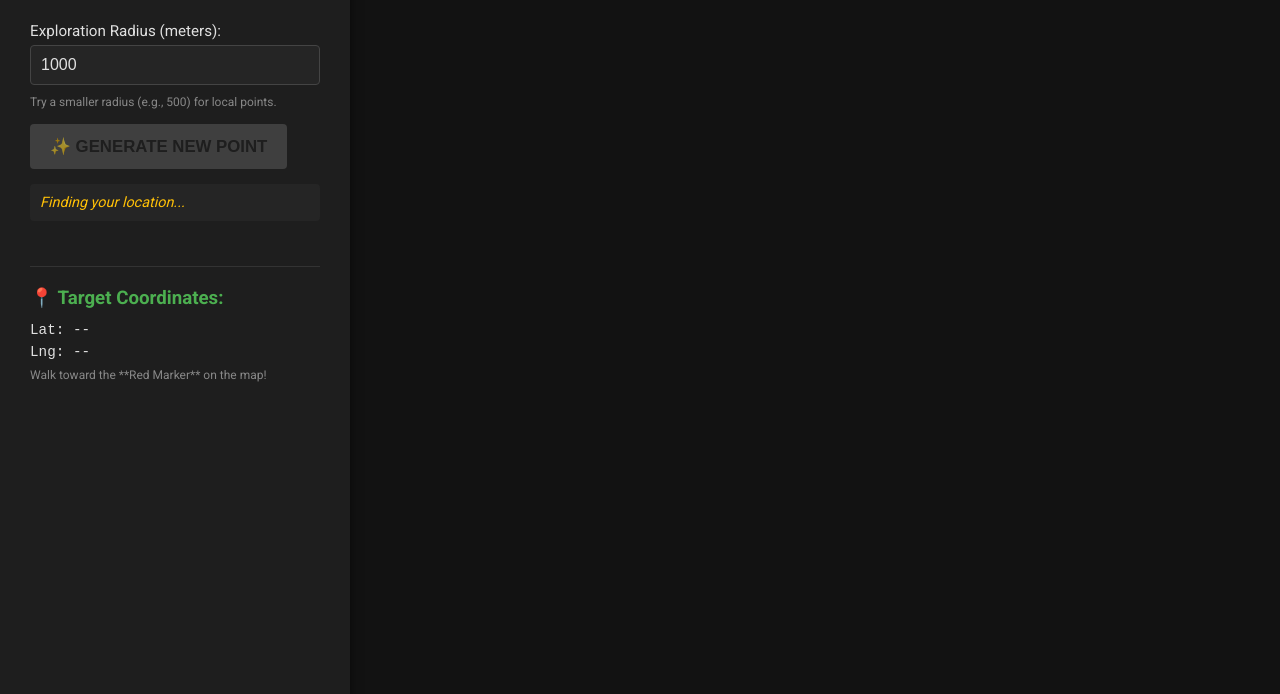
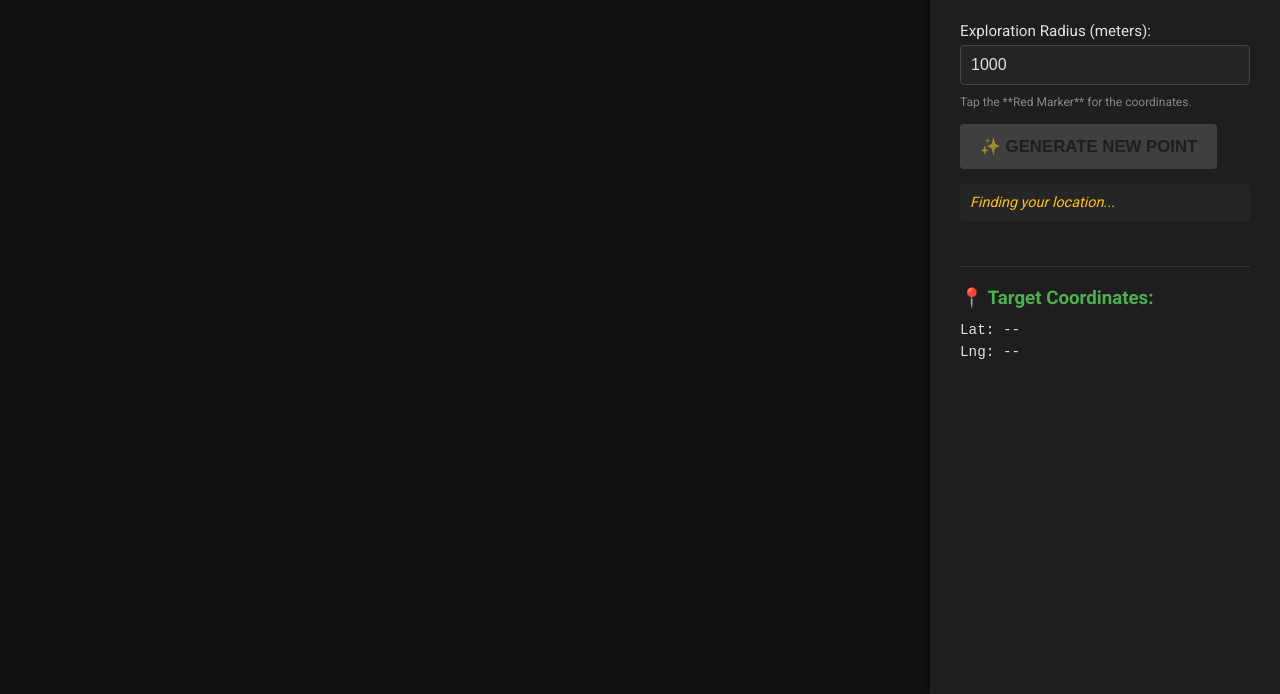
Before and after one commit to twistvale/RandomGeo, a plain HTML site: page index.html in a window 1280 px wide. Shown: the part 106-800 px from the top of the page. Drawn offline with nearby package versions, Linux system fonts and the light colour scheme; a script that the page names is missing.

Commit message:
Update index.html

```diff
--- a/index.html
+++ b/index.html
@@ -13,6 +13,8 @@
 <body>
 
     <main>
+        <div id="map"></div>
+
         <div id="sidebar">
             <header>
                 <h1>🌌 Quantum Explorer</h1>
@@ -23,7 +25,7 @@
                 <div class="input-group">
                     <label for="radius">Exploration Radius (meters):</label>
                     <input type="number" id="radius" value="1000" min="100" max="10000">
-                    <span class="input-description">Try a smaller radius (e.g., 500) for local points.</span>
+                    <span class="input-description">Tap the **Red Marker** for the coordinates.</span>
                 </div>
 
                 <button id="generateBtn">
@@ -39,11 +41,8 @@
                 <h3>📍 Target Coordinates:</h3>
                 <p id="results-lat">Lat: --</p>
                 <p id="results-lng">Lng: --</p>
-                <p class="input-description">Walk toward the **Red Marker** on the map!</p>
             </div>
         </div>
-
-        <div id="map"></div>
     </main>
 
     <script src="https://unpkg.com/leaflet@1.9.4/dist/leaflet.js"
```
